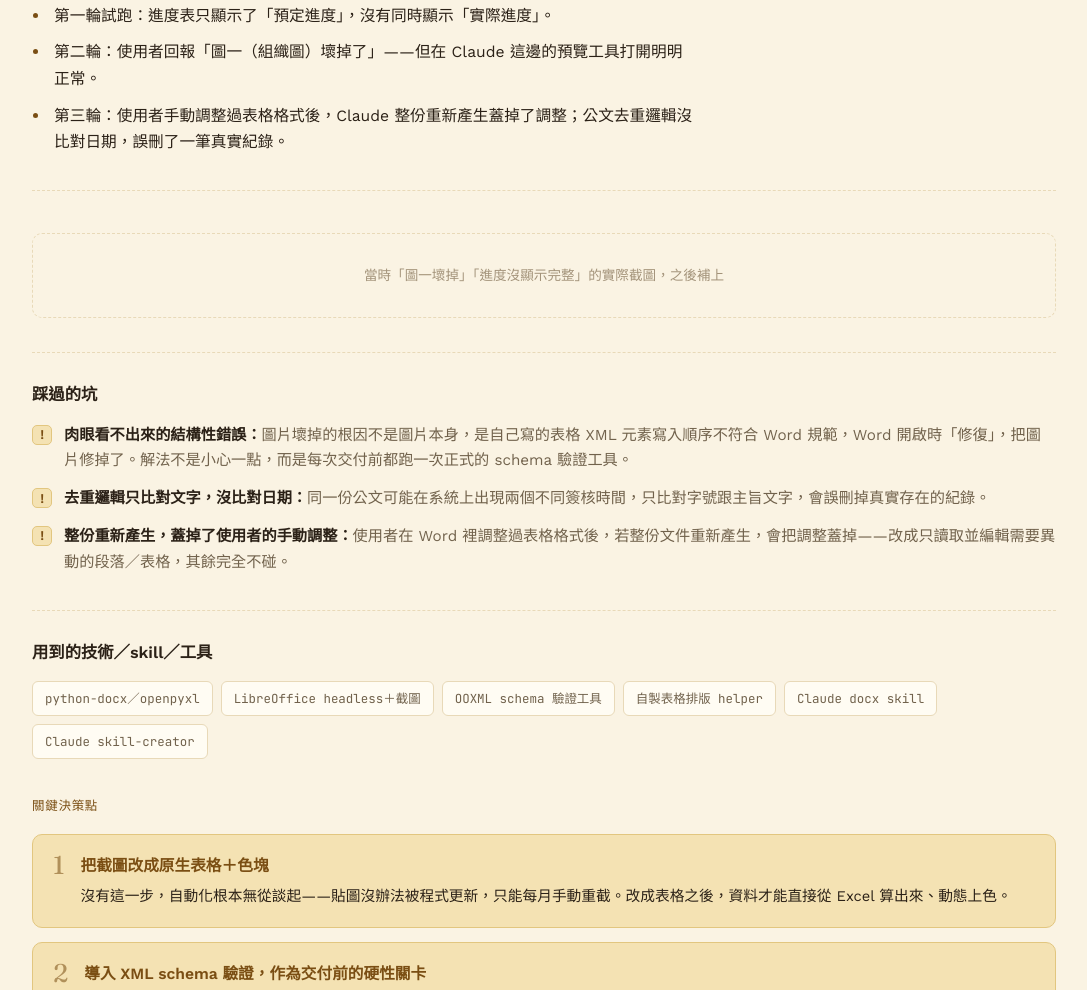
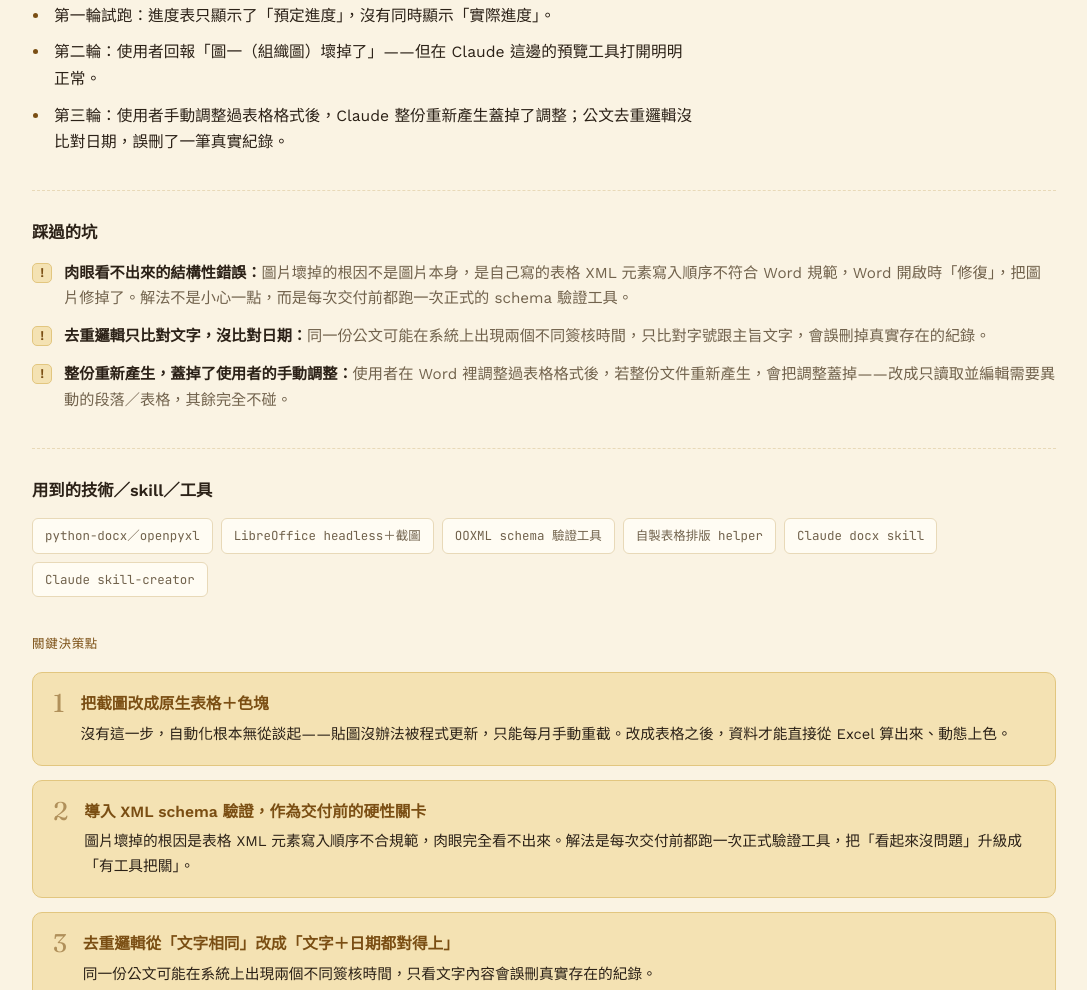
Before and after one commit to lihuanyueh/aboutme, a plain HTML site: page cases/case-02.html in a window 1280 px wide. Shown: the part 5015-6005 px from the top of the page, without its empty margins (96-1183 px from the left). Drawn offline with nearby package versions, Linux system fonts and the light colour scheme.

Commit message:
案例02：移除迭代截圖佔位區塊（截圖已不可尋回）

```diff
--- a/cases/case-02.html
+++ b/cases/case-02.html
@@ -710,16 +710,6 @@
     font-weight: 500;
   }
   .update-item .prose { font-size: 0.95rem; }
-  .placeholder-shot {
-    border: 1px dashed var(--line);
-    border-radius: 10px;
-    padding: 30px 20px;
-    text-align: center;
-    color: var(--ink-faint);
-    font-size: 0.85rem;
-    background: transparent;
-    margin-top: 14px;
-  }
   .mini-table {
     width: 100%;
     border-collapse: collapse;
@@ -911,12 +901,6 @@
             <li>第二輪：使用者回報「圖一（組織圖）壞掉了」——但在 Claude 這邊的預覽工具打開明明正常。</li>
             <li>第三輪：使用者手動調整過表格格式後，Claude 整份重新產生蓋掉了調整；公文去重邏輯沒比對日期，誤刪了一筆真實紀錄。</li>
           </ul>
-        </div>
-      </div>
-
-      <div class="subgroup">
-        <div class="placeholder-shot">
-          當時「圖一壞掉」「進度沒顯示完整」的實際截圖，之後補上
         </div>
       </div>
 
```
